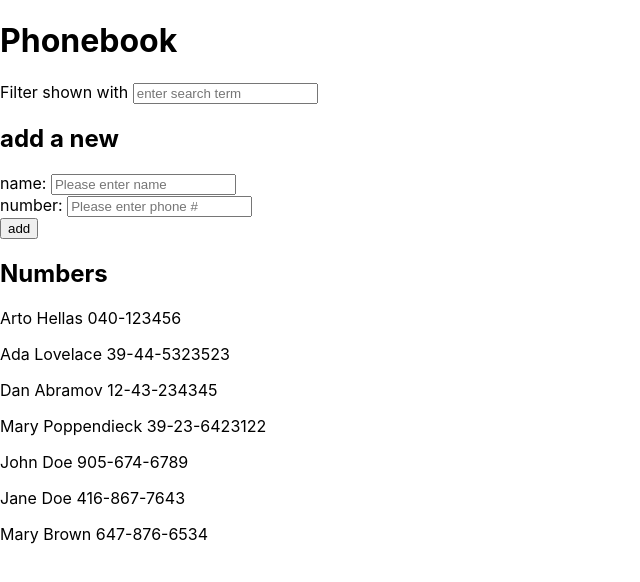
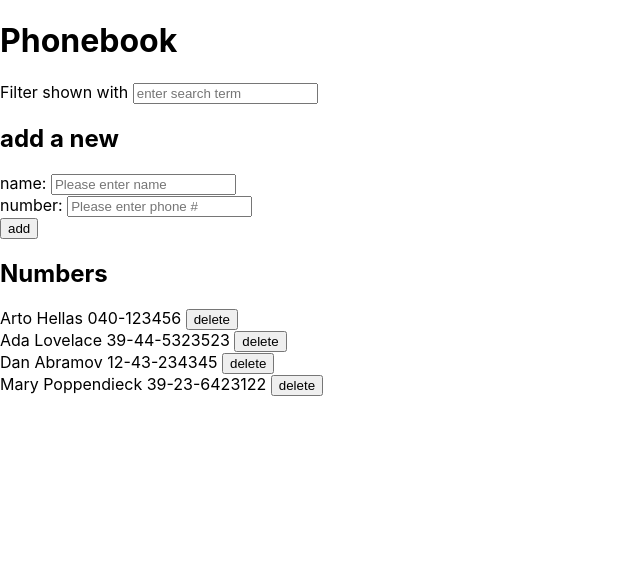
Before and after one commit to Marius-De-Allie/FullStack-Open, a React (Create React App) app in the folder part2/the-phone-book/: page / in a window 1280 px wide. Shown: the top 582 px of the page, without its empty margins (0-640 px from the left). Built offline with nearby package versions, Linux system fonts and the light colour scheme; data requests are answered from the project's data file; the HTML template or start-up script is replaced by a standard one.

Commit message:
Exercise 2.17 Phoenbook

```diff
--- a/part2/the-phone-book/db.json
+++ b/part2/the-phone-book/db.json
@@ -19,21 +19,6 @@
       "name": "Mary Poppendieck",
       "number": "39-23-6423122",
       "id": 4
-    },
-    {
-      "name": "John Doe",
-      "number": "905-674-6789",
-      "id": 5
-    },
-    {
-      "name": "Jane Doe",
-      "number": "416-867-7643",
-      "id": 6
-    },
-    {
-      "name": "Mary Brown",
-      "number": "647-876-6534",
-      "id": 7
     }
   ]
 }
--- a/part2/the-phone-book/src/App.js
+++ b/part2/the-phone-book/src/App.js
@@ -71,6 +71,19 @@ const App = () => {
     setNewNumber('');
   }
 
+  const deletePerson = (personId) => {
+    const personToDel = persons.find(person => person.id === personId);
+    if(window.confirm(`Delete ${personToDel.name}?`)) {
+      personService.deleteItem(personId)
+      .then(returnedPerson => {
+        setPersons(persons.filter(person => person.id !== personId))
+      })
+      .catch(e => alert(`Unable to delete ${personToDel.name}.`))
+    } else {
+      //  do nothing.
+    }
+  };
+
   return (
     <div>
       <h1>Phonebook</h1>
@@ -87,6 +100,7 @@ const App = () => {
       <Persons
         persons={persons}
         filteredPersons={filteredPersons}
+        handleDelete={deletePerson}
       />
     </div>
   )
--- a/part2/the-phone-book/src/components/Person.js
+++ b/part2/the-phone-book/src/components/Person.js
@@ -1,5 +1,15 @@
 import React from 'react';
 
-const Person = ({person}) => <p>{person.name} {person.number}</p>;
+const Person = ({person, handleDelete}) => (
+    <div>
+        <span>{person.name} {`${person.number} `}</span>
+        <button
+            onClick={() => handleDelete(person.id)}
+        >
+            delete
+        </button>
+    </div>
+
+);
 
 export default Person;
--- a/part2/the-phone-book/src/components/Persons.js
+++ b/part2/the-phone-book/src/components/Persons.js
@@ -1,10 +1,10 @@
 import React from 'react';
 import Person from './Person';
 
-const Persons = ({persons, filteredPersons}) => {
+const Persons = ({persons, filteredPersons, handleDelete}) => {
     const output = filteredPersons.length <= 0 ?
-    persons.map(person => <Person key={person.name} person={person} />) :
-    filteredPersons.map(person => <Person key={person.name} person={person} />)
+    persons.map(person => <Person key={person.name} person={person} handleDelete={handleDelete} />) :
+    filteredPersons.map(person => <Person key={person.name} person={person} handleDelete={handleDelete} />)
     return output;
 };
 
--- a/part2/the-phone-book/src/services/persons.js
+++ b/part2/the-phone-book/src/services/persons.js
@@ -12,4 +12,9 @@ const create = newObject => {
     return request.then(response => response.data);
 }
 
-export default {getAll, create};
+const deleteItem = (id) => {
+    const request = axios.delete(`${baseUrl}/${id}`);
+    return request.then(response => response.data);
+}
+
+export default {getAll, create, deleteItem};
```
